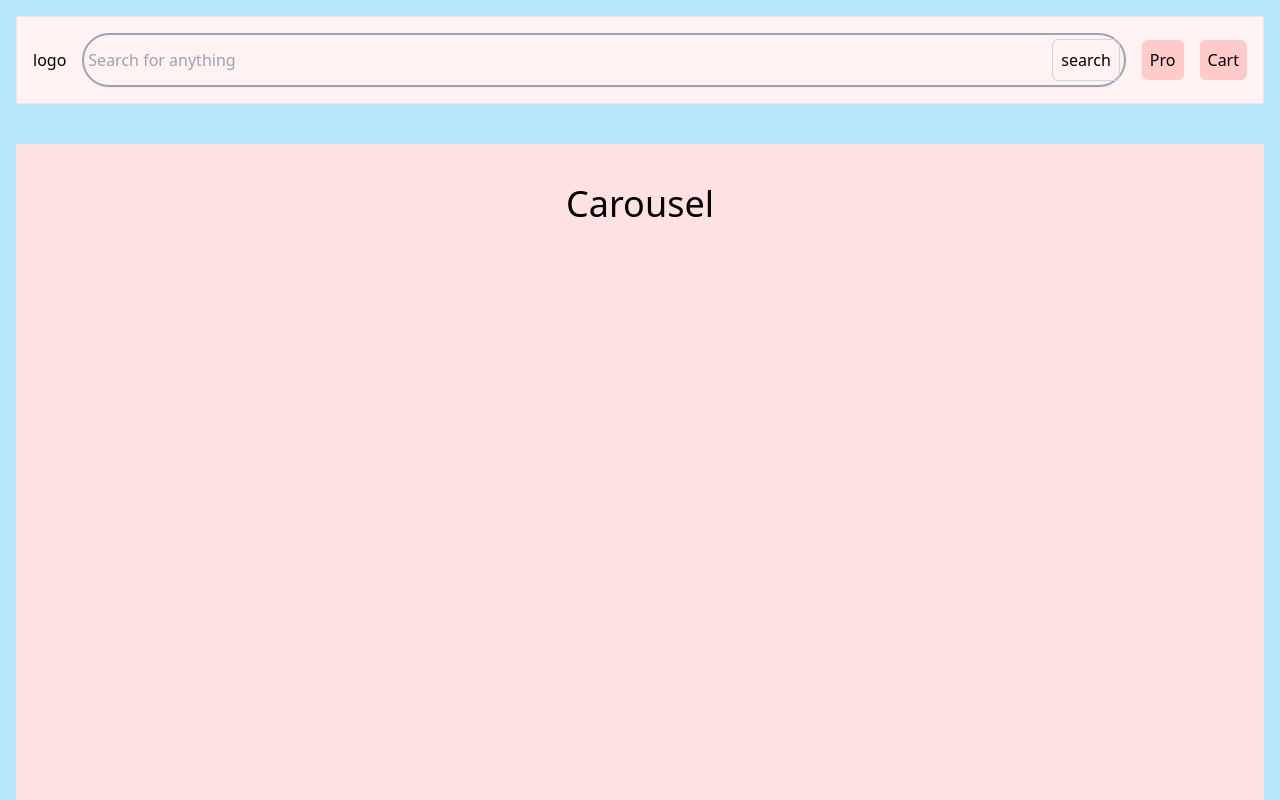
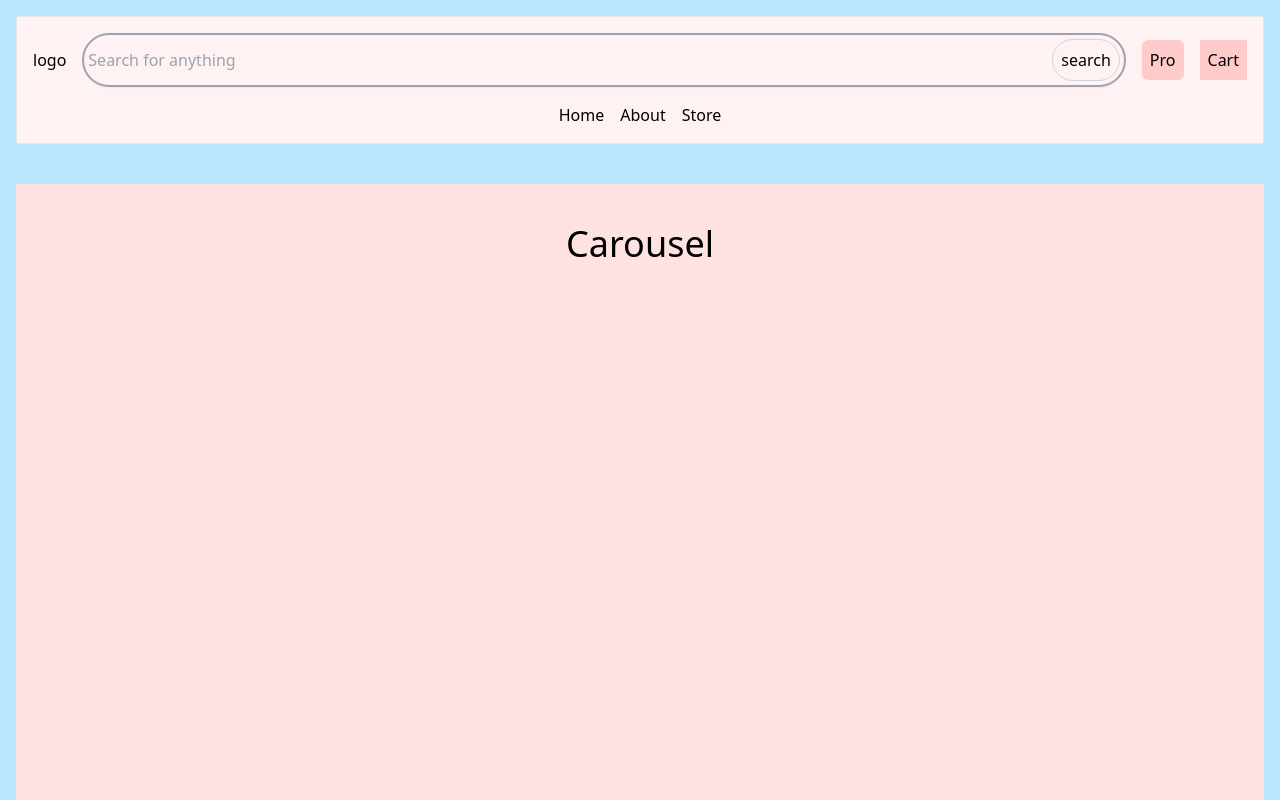
Before and after one commit to kmcommitdaily/next-ecommerce-1.0, a Next.js app: page / in a window 1280 px wide. Shown: the top 800 px of the page. Built offline with nearby package versions, Linux system fonts and the light colour scheme.

Commit message:
chore: header layout

```diff
--- a/src/app/components/layout/Header.tsx
+++ b/src/app/components/layout/Header.tsx
@@ -9,12 +9,15 @@ import { useState } from 'react';
 const Header = () => {
   const [isFocused, setIsFocused] = useState(false);
   return (
-    <header className="top-0 sticky">
-      <nav className=" bg-red-50 flex justify-between items-center border p-4 rounded-sm ">
+    <>
+      <div className="bg-red-50 sticky top-0 border p-4 rounded-sm  ">
+        <header className=" flex justify-between items-center ">
           <h3>logo</h3>
           <div
             className={`flex flex-grow rounded-full inset-0 mx-4 p-1   shadow-sm w-full sm:w-auto ${
-            isFocused ? 'border-4 border-gray-600 ' : 'border-2 border-gray-400'
+              isFocused
+                ? 'border-4 border-gray-600 '
+                : 'border-2 border-gray-400'
             }`}>
             <SearchInput
               type="text"
@@ -28,7 +31,14 @@ const Header = () => {
             </Button>
           </div>
 
-        {/* <ul className="flex justify-center space-x-4">
+          <div className="flex space-x-4">
+            <h3 className="rounded-md bg-red-200 p-2">Pro</h3>{' '}
+            {/** CHANGE THIS INTO BUTTON IN THE FUTURE */}
+            <Cart />
+          </div>
+        </header>
+        <nav className="block mt-4">
+          <ul className="flex justify-center space-x-4 ">
             <li>
               <Link href={'/'}>Home</Link>
             </li>
@@ -38,14 +48,10 @@ const Header = () => {
             <li>
               <Link href={'/store'}>Store</Link>
             </li>
-        </ul> */}
-        <div className="flex space-x-4">
-          <h3 className="rounded-md bg-red-200 p-2">Pro</h3>{' '}
-          {/** CHANGE THIS INTO BUTTON IN THE FUTURE */}
-          <Cart />
+          </ul>
+        </nav>
       </div>
-      </nav>
-    </header>
+    </>
   );
 };
 
--- a/src/app/components/ui/Button.tsx
+++ b/src/app/components/ui/Button.tsx
@@ -4,11 +4,7 @@ interface ButtonProps {
 }
 
 const Button = ({ children, className }: ButtonProps) => {
-  return (
-    <button className={`p-2 max-w-max rounded-md ${className}`}>
-      {children}
-    </button>
-  );
+  return <button className={`p-2 max-w-max  ${className}`}>{children}</button>;
 };
 
 export default Button;
```
Lines whose indentation alone changed are shown as unchanged.
